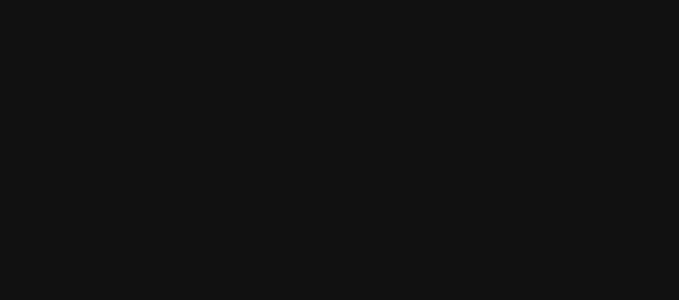
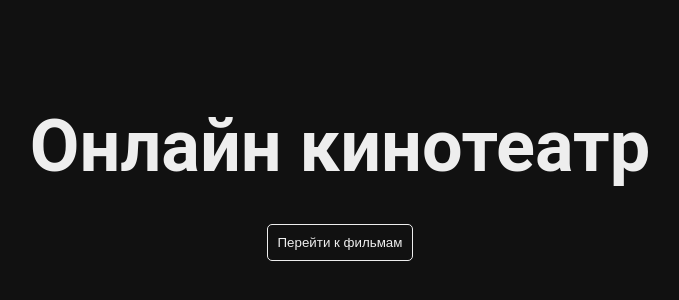
Before and after one commit to StMelik/online-cinema, a Vue app: page / in a window 1280 px wide. Shown: the part 218-518 px from the top of the page, without its empty margins (230-909 px from the left). Built offline with nearby package versions, Linux system fonts and the light colour scheme.

Commit message:
feat: верстка пÐглавной страницы

```diff
--- a/src/components/App.vue
+++ b/src/components/App.vue
@@ -1,11 +1,14 @@
 <template>
   <div>
-
+    <MainPage/>
   </div>
 </template>
 
 <script>
-
+import MainPage from "@/components/MainPage";
+export default {
+  components: {MainPage}
+}
 </script>
 
 <style>
@@ -20,4 +23,21 @@ body {
   margin: 0;
 }
 
+h1 {
+  margin: 0;
+}
+
+.container {
+  max-width: 1140px;
+  padding: 0 15px;
+}
+
+.button {
+  border: 1px solid #eeeeee;
+  border-radius: 5px;
+  background-color: transparent;
+  color: #eeeeee;
+  padding: 10px;
+  cursor: pointer;
+}
 </style>
--- /dev/null
+++ b/src/components/MainPage.vue
@@ -0,0 +1,29 @@
+<template>
+  <div class="container">
+    <div class="main-page">
+      <h1 class="main-title">Онлайн кинотеатр</h1>
+      <button class="button">Перейти к фильмам</button>
+    </div>
+  </div>
+</template>
+
+<script>
+export default {
+
+}
+</script>
+
+<style scoped>
+.main-page {
+  display: flex;
+  flex-direction: column;
+  align-items: center;
+  justify-content: center;
+  height: 100vh;
+}
+.main-title {
+  font-size: 72px;
+  text-align: center;
+  margin-bottom: 35px;
+}
+</style>
```
